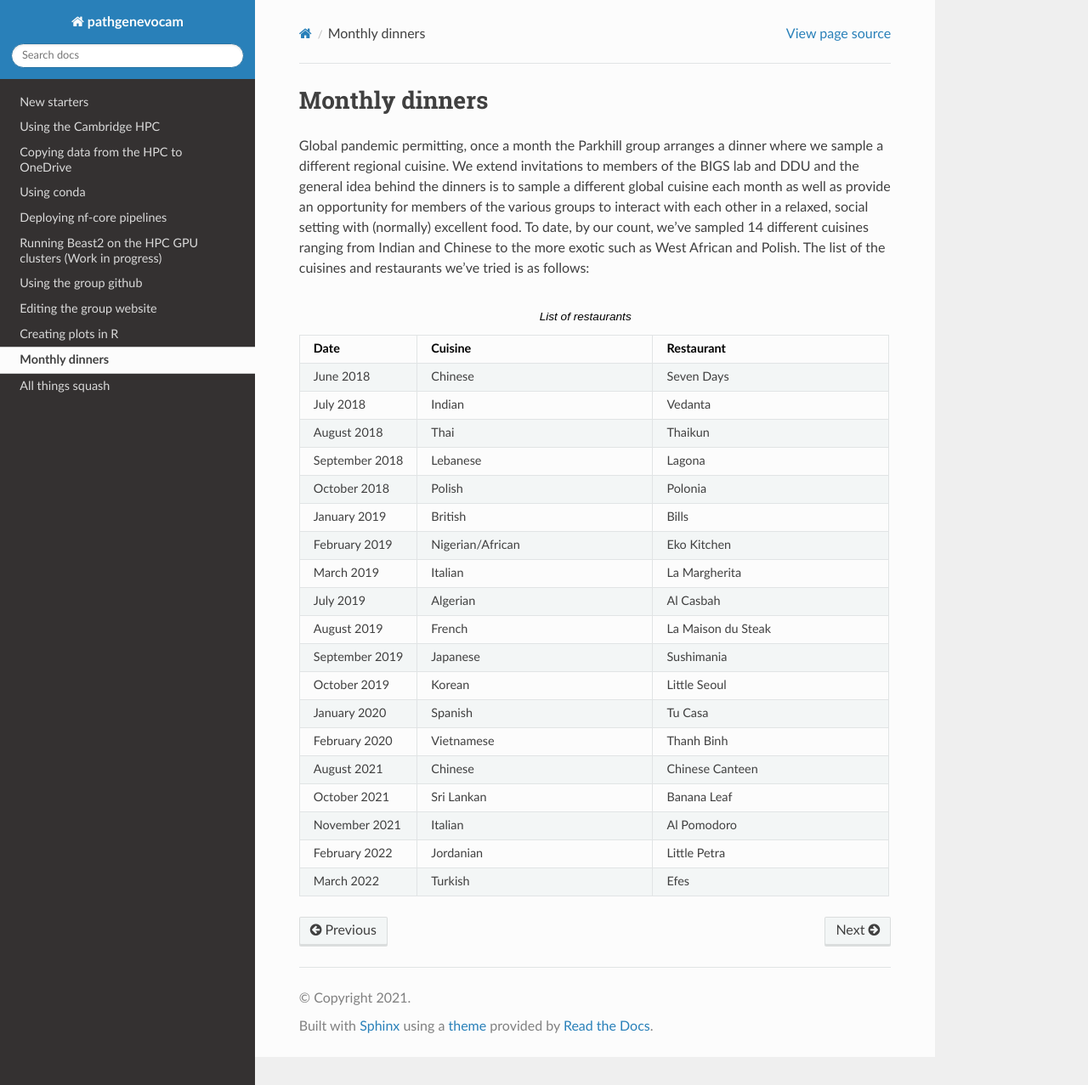
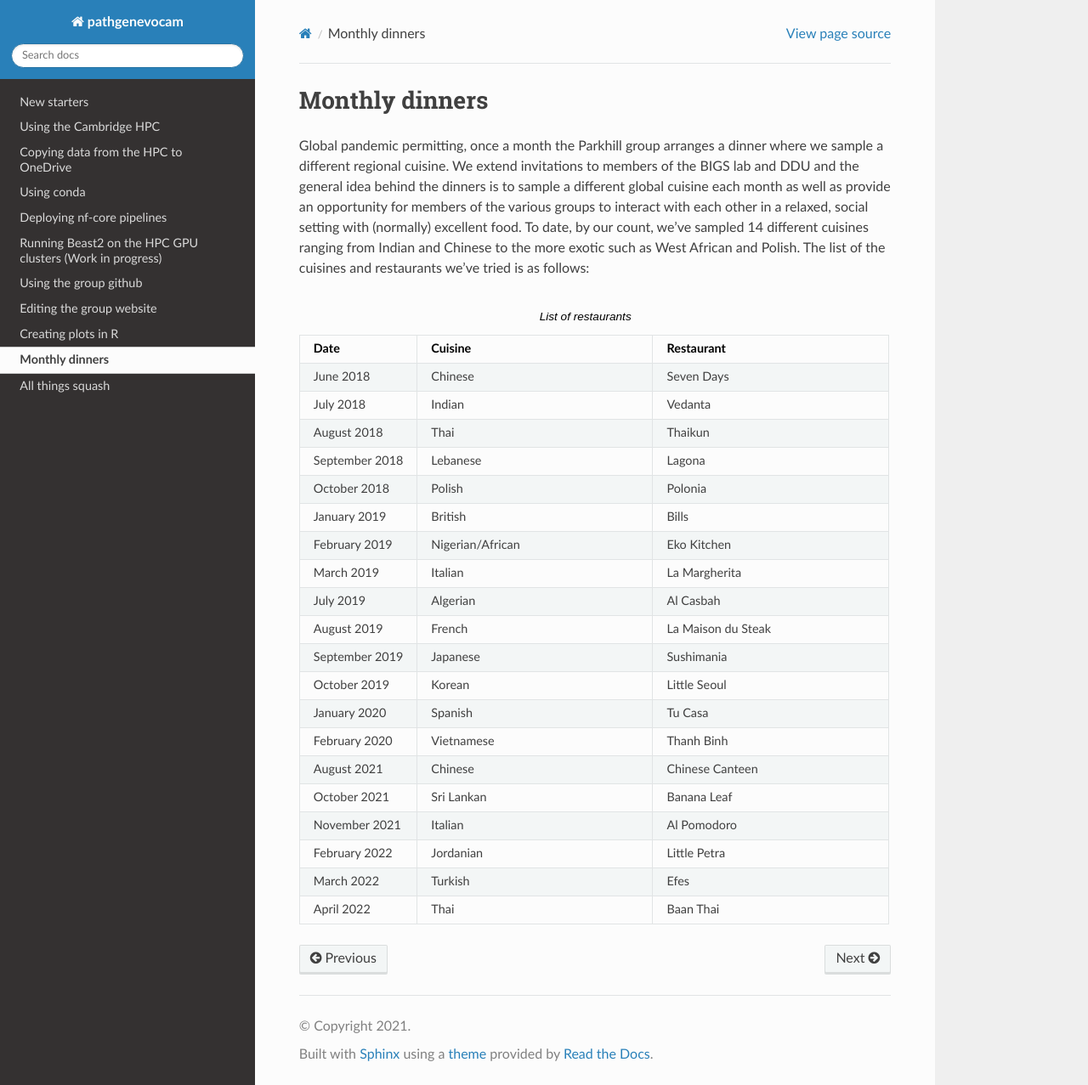
Before and after one commit to pathgenevocam/readthedocs, a Sphinx documentation site: the page built from docs/source/dinners.rst, in a window 1280 px wide and 1277 px high. Shown: the whole window at 85% size. Built offline with Sphinx 7.4.7 and the Read the Docs theme 2.0.0, drawn with Linux system fonts in a browser that asks for light colours.

Commit message:
update dinners page

```diff
--- a/docs/source/dinners.rst
+++ b/docs/source/dinners.rst
@@ -73,3 +73,6 @@ is as follows:
    * - March 2022
      - Turkish
      - Efes
+   * - April 2022
+     - Thai
+     - Baan Thai
```
Also changed, not shown: 2 other files.
